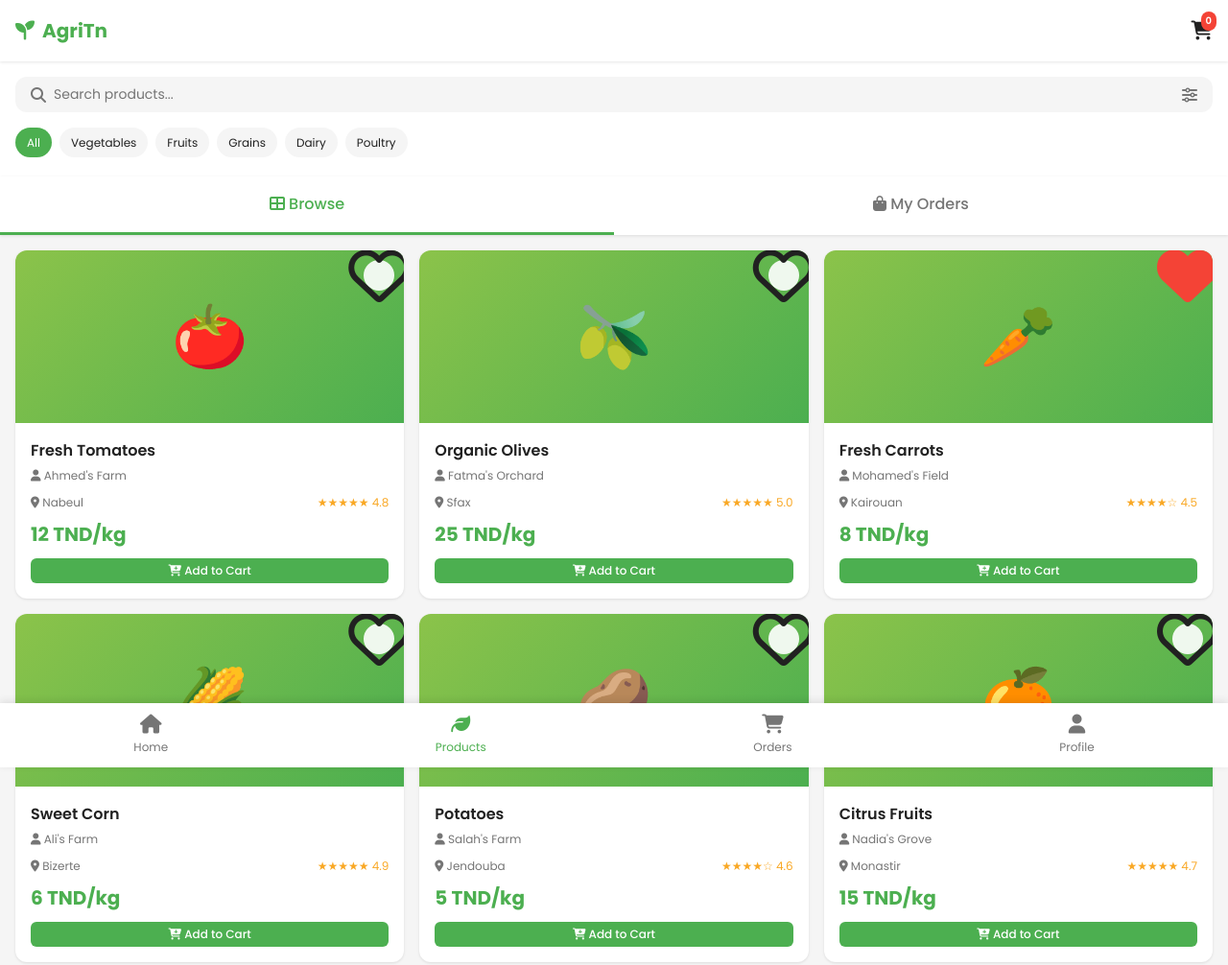
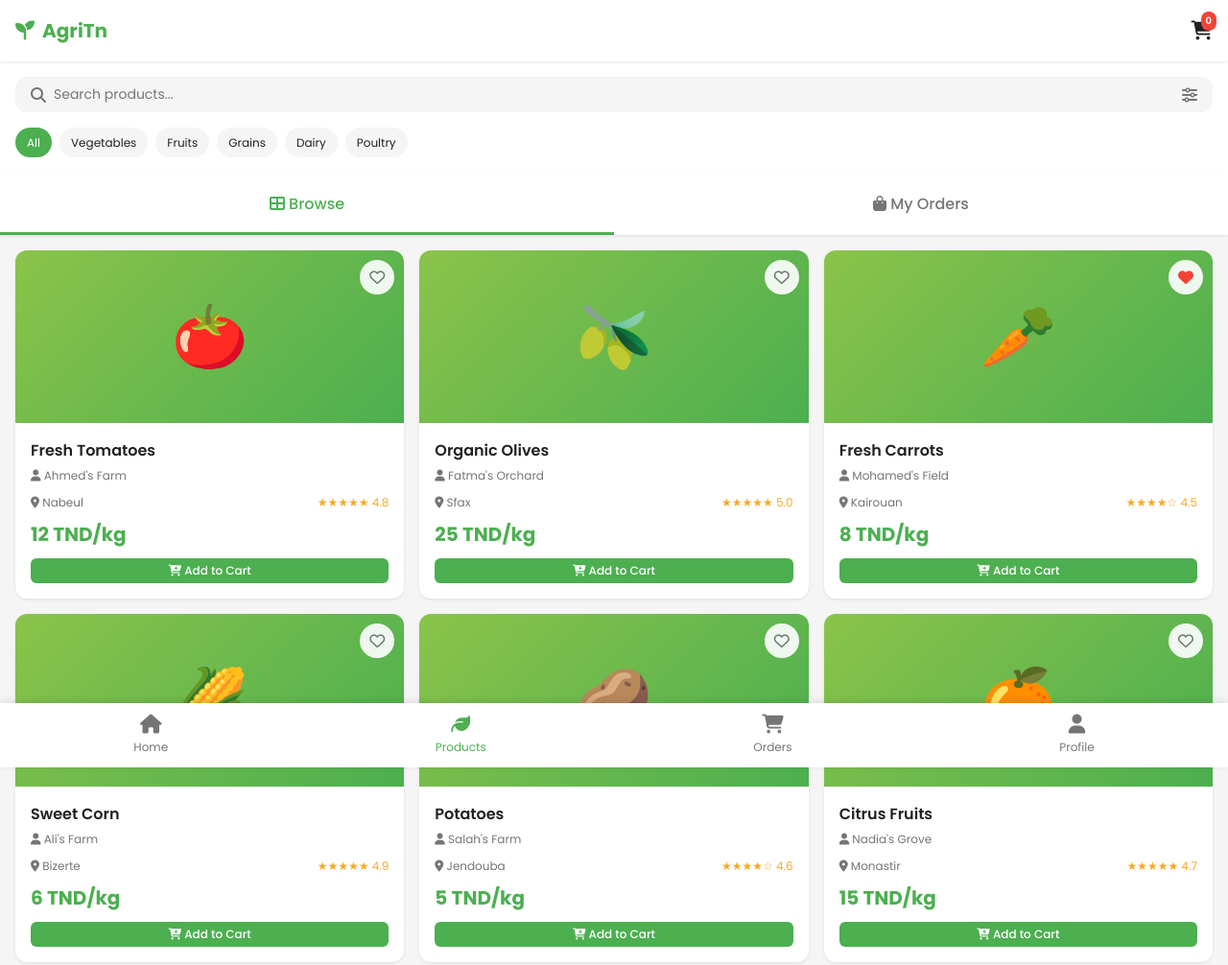
Before and after one commit to justechamdi-byte/Tunifarm, a plain HTML site: page vendor.html in a window 1280 px wide. Shown: the whole page at 96% size. Drawn offline with Linux system fonts and the light colour scheme.

Commit message:
Fixed the heart icon in vendor page also i add padding-bottom to the body

```diff
--- a/css/style.css
+++ b/css/style.css
@@ -271,6 +271,11 @@
     z-index: var(--z-fixed);
 }
 
+/* Add padding to body to prevent content from being hidden behind fixed footer */
+body {
+    padding-bottom: 80px;
+}
+
 .nav-item {
     display: flex;
     flex-direction: column;
--- a/vendor.html
+++ b/vendor.html
@@ -100,13 +100,18 @@
             right: 10px;
             background: rgba(255,255,255,0.9);
             border-radius: 50%;
-            width: 32px;
-            height: 32px;
+            width: 36px;
+            height: 36px;
             display: flex;
             align-items: center;
             justify-content: center;
             cursor: pointer;
             transition: all var(--transition-fast);
+        }
+
+        .wishlist-btn i {
+            color: var(--color-muted);
+            font-size: 16px;
         }
 
         .wishlist-btn:hover {
```
